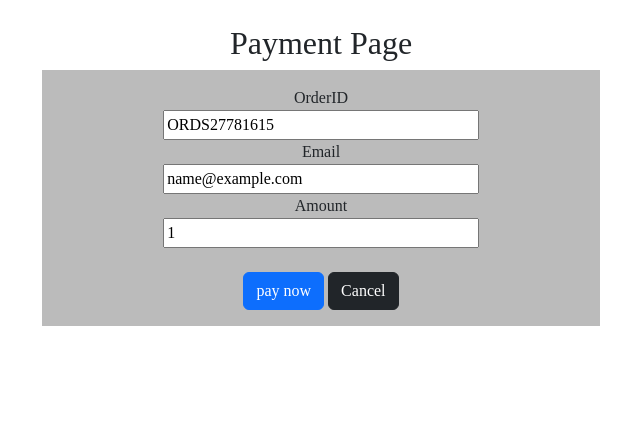
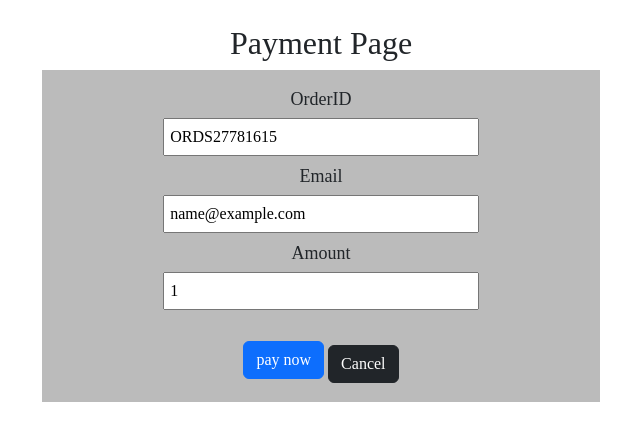
Before and after one commit to shubhiawasthi13/OnlineLearningManagementSystem, a PHP site: page /checkout.php?price=1 in a window 1280 px wide. Shown: the top 441 px of the page, without its empty margins (319-959 px from the left). Run offline with PHP 8.4, Linux system fonts and the light colour scheme; the visitor is signed in with stand-in values (Sample User, id 1); some libraries are stand-ins or nearby versions.

Commit message:
update file

```diff
--- a/css/custom.css
+++ b/css/custom.css
@@ -76,6 +76,16 @@ border-radius: .5rem;
     color: rgb(48, 47, 47);
 }
 
+label{
+    font-size: 18px;
+    padding-bottom: 5px;
+}
+input{
+    padding: 5px;
+    margin-bottom: 7px;
+}
+
+
 
 
 
```
